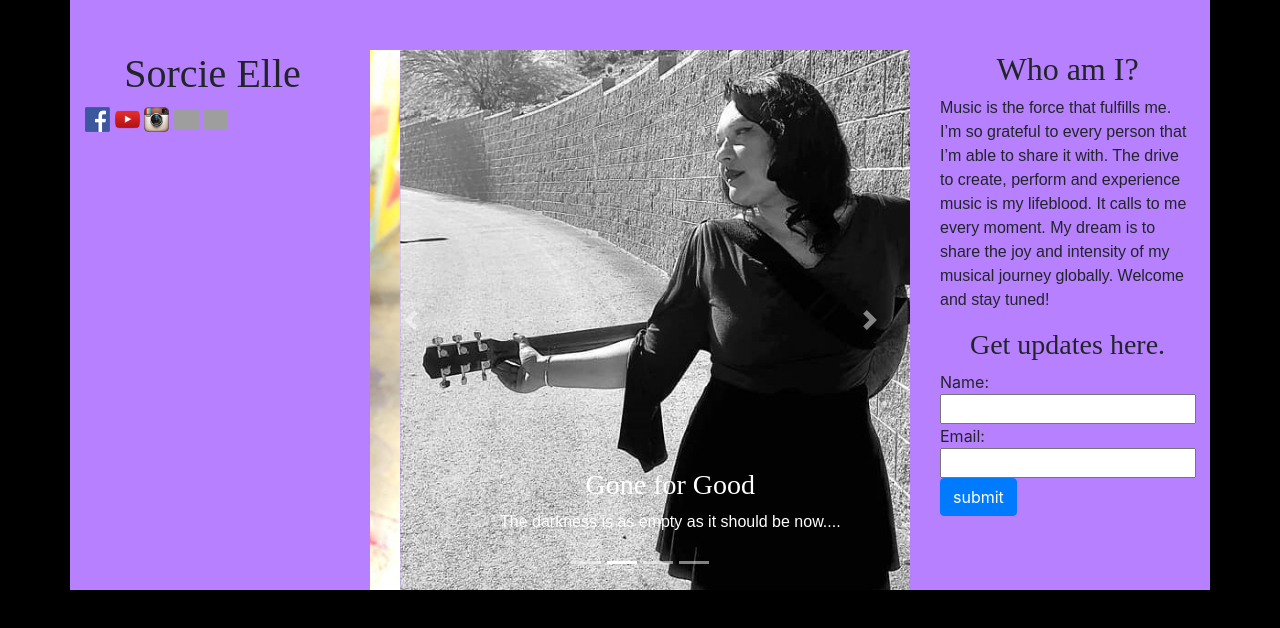
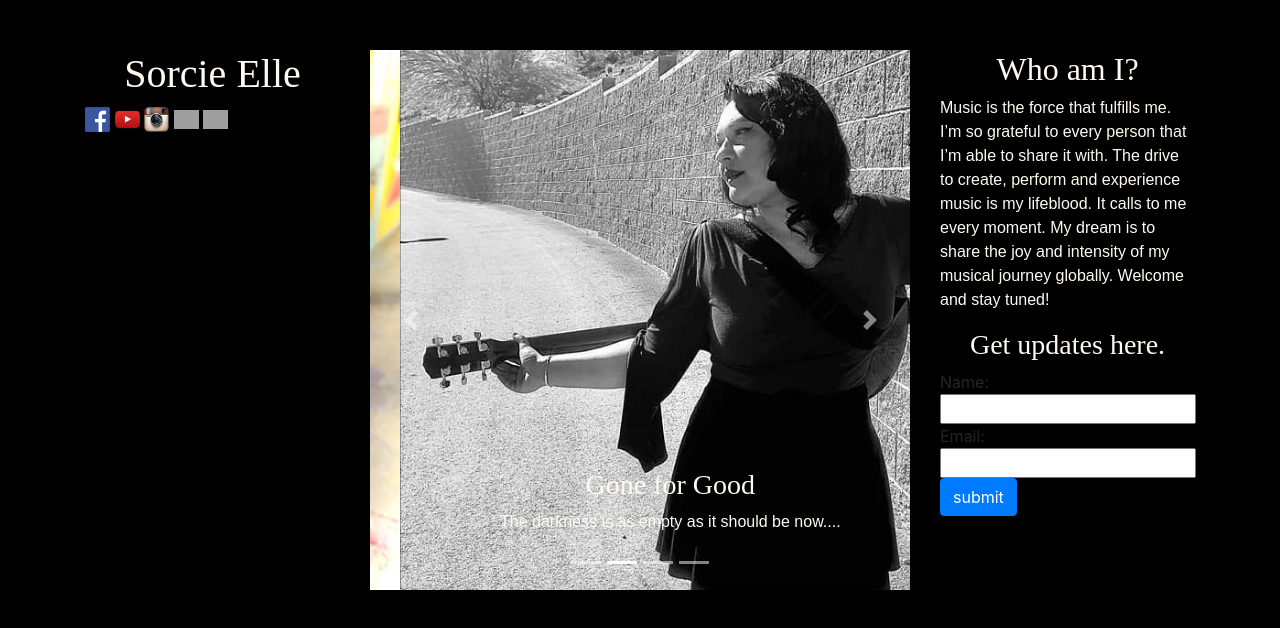
Before and after one commit to devonp702/SorcieElle, a React (Create React App) app in the folder client/: page / in a window 1280 px wide. Shown: the top 628 px of the page. Built offline with nearby package versions, Linux system fonts and the light colour scheme; grey boxes are pictures that could not be loaded; a web font is replaced by a local one.

Commit message:
final first draft

```diff
--- a/client/src/App.css
+++ b/client/src/App.css
@@ -7,7 +7,7 @@ a img {
 
 
 .container {
-  background-color: rgb(183, 128, 255);
+  background-color: rgb(0, 0, 0);
   padding-top: 50px;
 }
 
@@ -15,8 +15,10 @@ h1, h2, h3 {
   font-family: 'Petit Formal Script', cursive;
   font-weight: bold;
   text-align: center;
+  color: floralwhite;
 }
 
 p, li {
   font-family: 'Yusei Magic', sans-serif;
+  color: floralwhite;
 }
```
Also changed, not shown: 1 other file (tests, documents, lock files or other folders).
